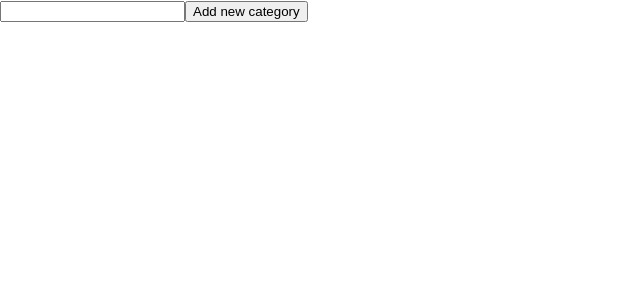
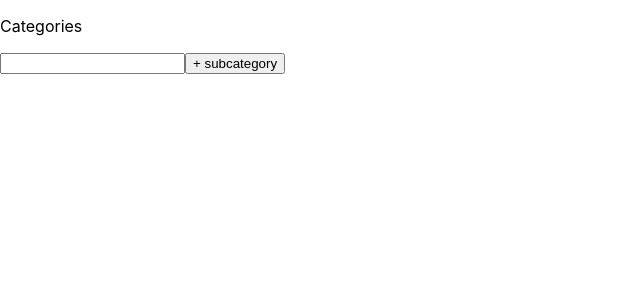
Before and after one commit to epent/category-tree, a React (Create React App) app: page / in a window 1280 px wide. Shown: the top 300 px of the page, without its empty margins (0-640 px from the left). Built offline with nearby package versions, Linux system fonts and the light colour scheme.

Commit message:
remove any logic from App

```diff
--- a/src/App.js
+++ b/src/App.js
@@ -3,53 +3,12 @@ import React, { useState } from "react";
 import Category from "./Category";
 
 function App() {
-  const [data, setData] = useState([]);
-
-  const [category, setCategory] = useState({
-    value: "",
-    id: "",
-    children: [],
-  });
-
-  const updateValueHandler = (event) => {
-    setCategory({
-      value: event.target.value,
-      id: event.target.value,
-      children: [],
-    });
-  };
-
-  const addCategoryHandler = () => {
-    setData([...data, { ...category }]);
-
-    setCategory({
-      value: "",
-      id: "",
-      children: [],
-    });
-  };
-
-  const deleteCategoryHandler = (categoryId) => {
-    const updatedData = data.filter((category) => {
-      return category.id !== categoryId;
-    });
-
-    setData([...updatedData]);
-  };
-
-  const rootCategories = data.map((rootCategory) => {
-    return (
-      <li key={rootCategory.id}>
-        <Category data={rootCategory} deleteSelf={deleteCategoryHandler} />
-      </li>
-    );
-  });
-
   return (
     <div className="App">
-      <input type="text" value={category.value} onChange={updateValueHandler} />
-      <button onClick={addCategoryHandler}>Add new category</button>
-      <ul>{rootCategories}</ul>
+      <Category
+        data={{ value: "Categories", id: "Categories", children: [] }}
+        isRoot
+      />
     </div>
   );
 }
--- a/src/Category.js
+++ b/src/Category.js
@@ -68,14 +68,11 @@ const Category = (props) => {
     });
   }
 
-  let deleteHandler;
-  props.deleteChild
-    ? (deleteHandler = () => props.deleteChild(category.id))
-    : (deleteHandler = () => props.deleteSelf(category.id));
-
   return (
     <div>
-      <button onClick={deleteHandler}>Delete</button>
+      {!props.isRoot && (
+        <button onClick={() => props.deleteChild(category.id)}>Delete</button>
+      )}
       {changeName ? (
         <form onSubmit={() => setChangeName((prevState) => !prevState)}>
           <input
```
